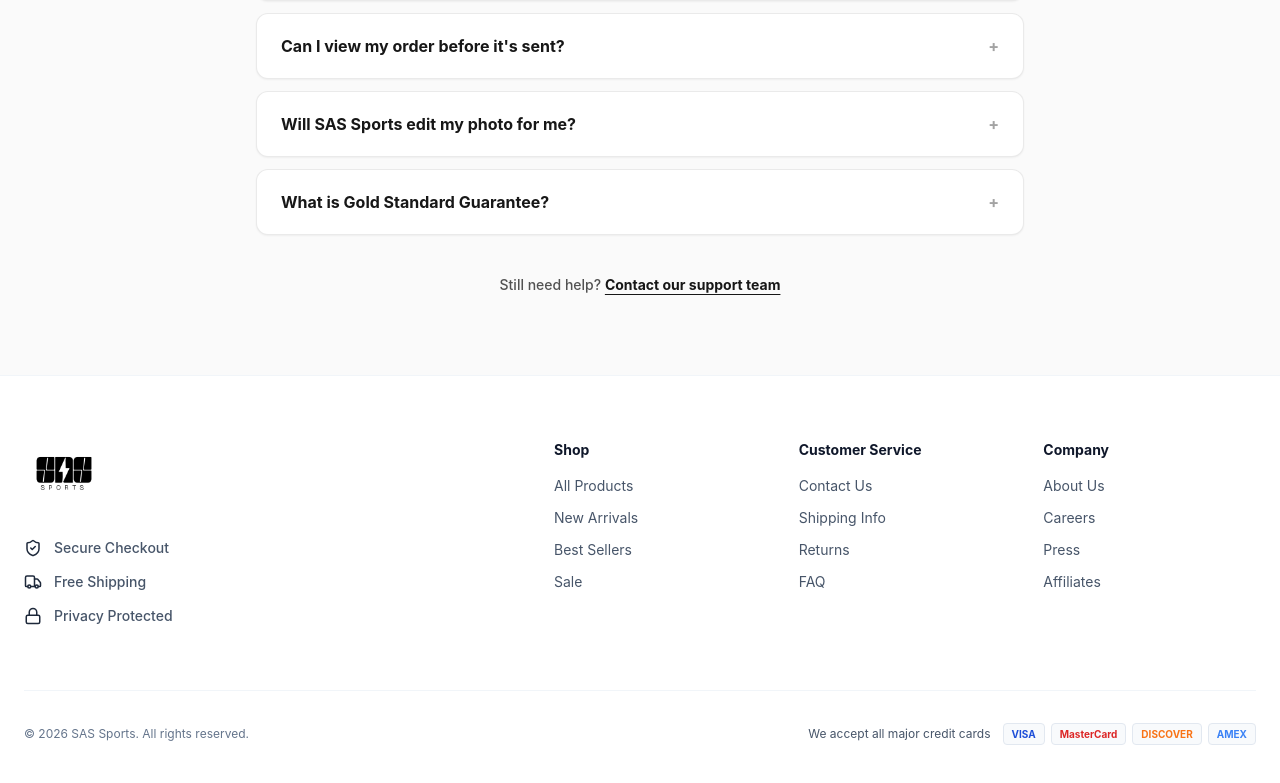
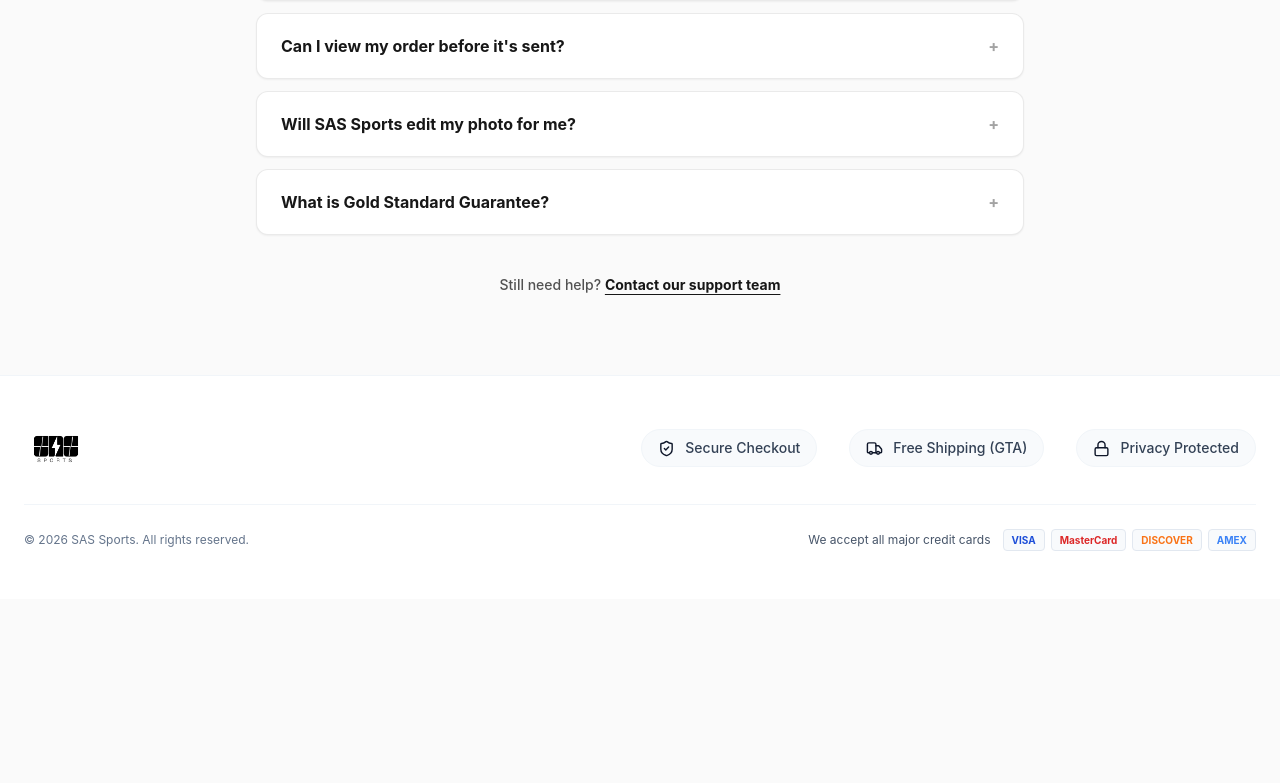
Before and after one commit to thivaharan-selvanayagam/football, a Next.js app: page / in a window 1280 px wide. Shown: the part 4085-4868 px from the top of the page. After the commit the page ends 4684 px from the top, so only its background shows below. Built offline with nearby package versions, Linux system fonts and the light colour scheme.

Commit message:
footer redesigned

```diff
--- a/components/Footer.tsx
+++ b/components/Footer.tsx
@@ -3,133 +3,39 @@ import { ShieldCheck, Truck, Lock } from "lucide-react";
 
 export default function Footer() {
   return (
-    <footer className="bg-white text-slate-700 border-t border-slate-100 pt-16 pb-12">
+    <footer className="bg-white text-slate-700 border-t border-slate-100 py-12">
       <div className="max-w-7xl mx-auto px-6">
-
-        {/* Main Grid Content */}
-        <div className="grid grid-cols-1 md:grid-cols-12 gap-10 pb-16">
-
-          {/* Left Column: Larger Brand Logo & Trust Badges */}
-          <div className="md:col-span-5 space-y-6">
-            {/* Larger Logo */}
+        {/* Top Bar: Brand Logo + Trust Badges */}
+        <div className="flex flex-col md:flex-row items-center justify-between gap-6 pb-8">
           <Link href="/" className="inline-block -my-2">
             <img
               src="/images/logo.png"
               alt="SAS Sports Logo"
-                className="h-16 md:h-20 w-auto object-contain"
+              className="h-14 md:h-16 w-auto object-contain"
             />
           </Link>
 
-            {/* Feature List */}
-            <ul className="space-y-3.5 text-sm font-medium text-slate-600 pt-1">
-              <li className="flex items-center gap-3">
-                <ShieldCheck size={18} className="text-slate-800" />
+          <ul className="flex flex-wrap items-center justify-center gap-4 sm:gap-8 text-sm font-medium text-slate-700">
+            <li className="flex items-center gap-2.5 bg-slate-50 border border-slate-100 rounded-full px-4 py-2">
+              <ShieldCheck size={17} className="text-slate-900 shrink-0" />
               <span>Secure Checkout</span>
             </li>
-              <li className="flex items-center gap-3">
-                <Truck size={18} className="text-slate-800" />
-                <span>Free Shipping</span>
+            <li className="flex items-center gap-2.5 bg-slate-50 border border-slate-100 rounded-full px-4 py-2">
+              <Truck size={17} className="text-slate-900 shrink-0" />
+              <span>Free Shipping (GTA)</span>
             </li>
-              <li className="flex items-center gap-3">
-                <Lock size={18} className="text-slate-800" />
+            <li className="flex items-center gap-2.5 bg-slate-50 border border-slate-100 rounded-full px-4 py-2">
+              <Lock size={17} className="text-slate-900 shrink-0" />
               <span>Privacy Protected</span>
             </li>
           </ul>
         </div>
 
-          {/* Right Columns: Links */}
-          <div className="md:col-span-7 grid grid-cols-2 sm:grid-cols-3 gap-8 text-sm">
-
-            {/* Column 1: Shop */}
-            <div>
-              <h4 className="font-bold text-slate-900 mb-4">Shop</h4>
-              <ul className="space-y-3 text-slate-600">
-                <li>
-                  <Link href="/cards" className="hover:text-black transition">
-                    All Products
-                  </Link>
-                </li>
-                <li>
-                  <Link href="/cards" className="hover:text-black transition">
-                    New Arrivals
-                  </Link>
-                </li>
-                <li>
-                  <Link href="/cards" className="hover:text-black transition">
-                    Best Sellers
-                  </Link>
-                </li>
-                <li>
-                  <Link href="/cards" className="hover:text-black transition">
-                    Sale
-                  </Link>
-                </li>
-              </ul>
-            </div>
-
-            {/* Column 2: Customer Service */}
-            <div>
-              <h4 className="font-bold text-slate-900 mb-4">Customer Service</h4>
-              <ul className="space-y-3 text-slate-600">
-                <li>
-                  <Link href="/support" className="hover:text-black transition">
-                    Contact Us
-                  </Link>
-                </li>
-                <li>
-                  <Link href="/support" className="hover:text-black transition">
-                    Shipping Info
-                  </Link>
-                </li>
-                <li>
-                  <Link href="/support" className="hover:text-black transition">
-                    Returns
-                  </Link>
-                </li>
-                <li>
-                  <Link href="/#faq" className="hover:text-black transition">
-                    FAQ
-                  </Link>
-                </li>
-              </ul>
-            </div>
-
-            {/* Column 3: Company */}
-            <div>
-              <h4 className="font-bold text-slate-900 mb-4">Company</h4>
-              <ul className="space-y-3 text-slate-600">
-                <li>
-                  <Link href="/faq" className="hover:text-black transition">
-                    About Us
-                  </Link>
-                </li>
-                <li>
-                  <Link href="/faq" className="hover:text-black transition">
-                    Careers
-                  </Link>
-                </li>
-                <li>
-                  <Link href="/faq" className="hover:text-black transition">
-                    Press
-                  </Link>
-                </li>
-                <li>
-                  <Link href="/faq" className="hover:text-black transition">
-                    Affiliates
-                  </Link>
-                </li>
-              </ul>
-            </div>
-
-          </div>
-        </div>
-
-        {/* Bottom Sub-Footer Bar */}
-        <div className="border-t border-slate-100 pt-8 flex flex-col sm:flex-row items-center justify-between gap-4 text-xs text-slate-500">
+        {/* Bottom Sub-Footer Bar: Copyright + Accepted Cards */}
+        <div className="border-t border-slate-100 pt-6 flex flex-col sm:flex-row items-center justify-between gap-4 text-xs text-slate-500">
           <p>© 2026 SAS Sports. All rights reserved.</p>
 
-          {/* Payment Badges Container */}
-          <div className="flex items-center gap-3">
+          <div className="flex flex-wrap items-center justify-center gap-3">
             <span className="text-slate-600">We accept all major credit cards</span>
             <div className="flex items-center gap-1.5">
               <span className="rounded border border-slate-200 bg-slate-50 px-2 py-0.5 text-[10px] font-bold text-blue-700">
@@ -147,7 +53,6 @@ export default function Footer() {
             </div>
           </div>
         </div>
-
       </div>
     </footer>
   );
```
Also changed, not shown: 1 other file (tests, documents, lock files or other folders). Lines whose indentation alone changed are shown as unchanged.
